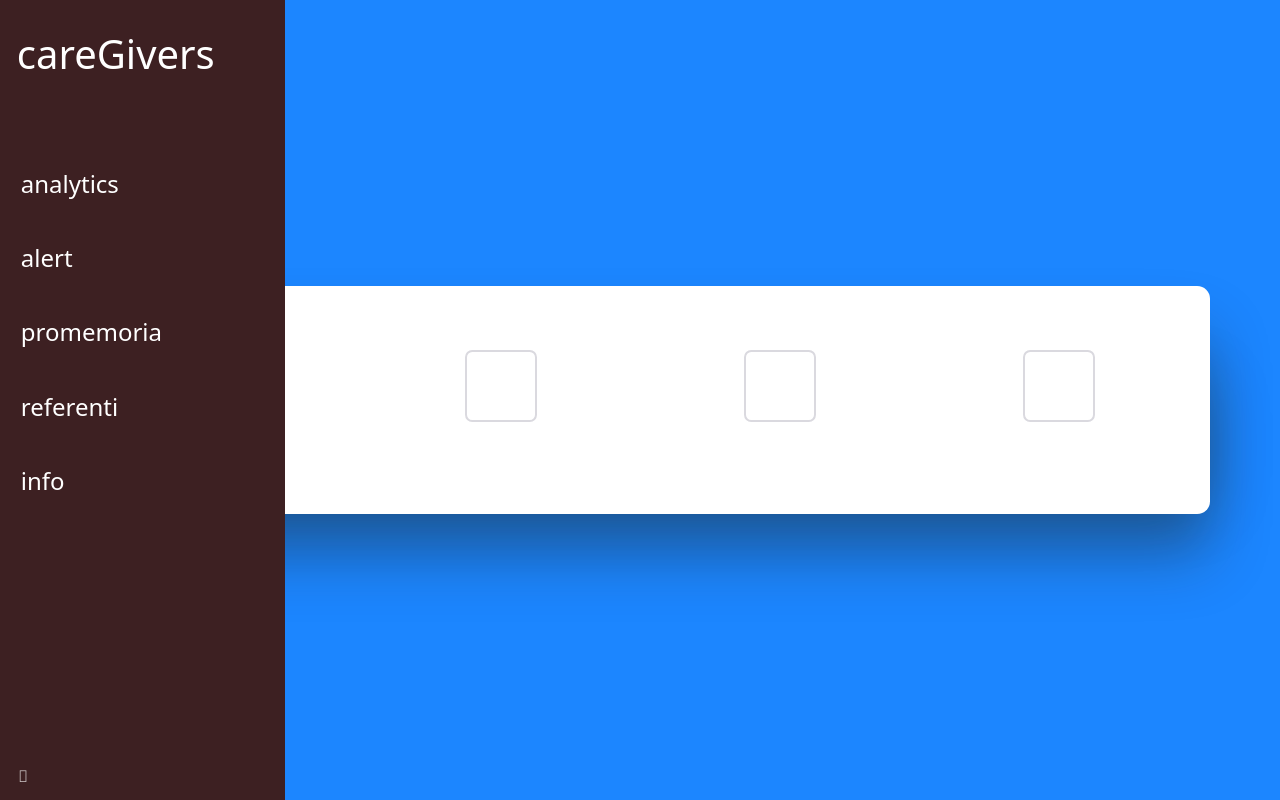
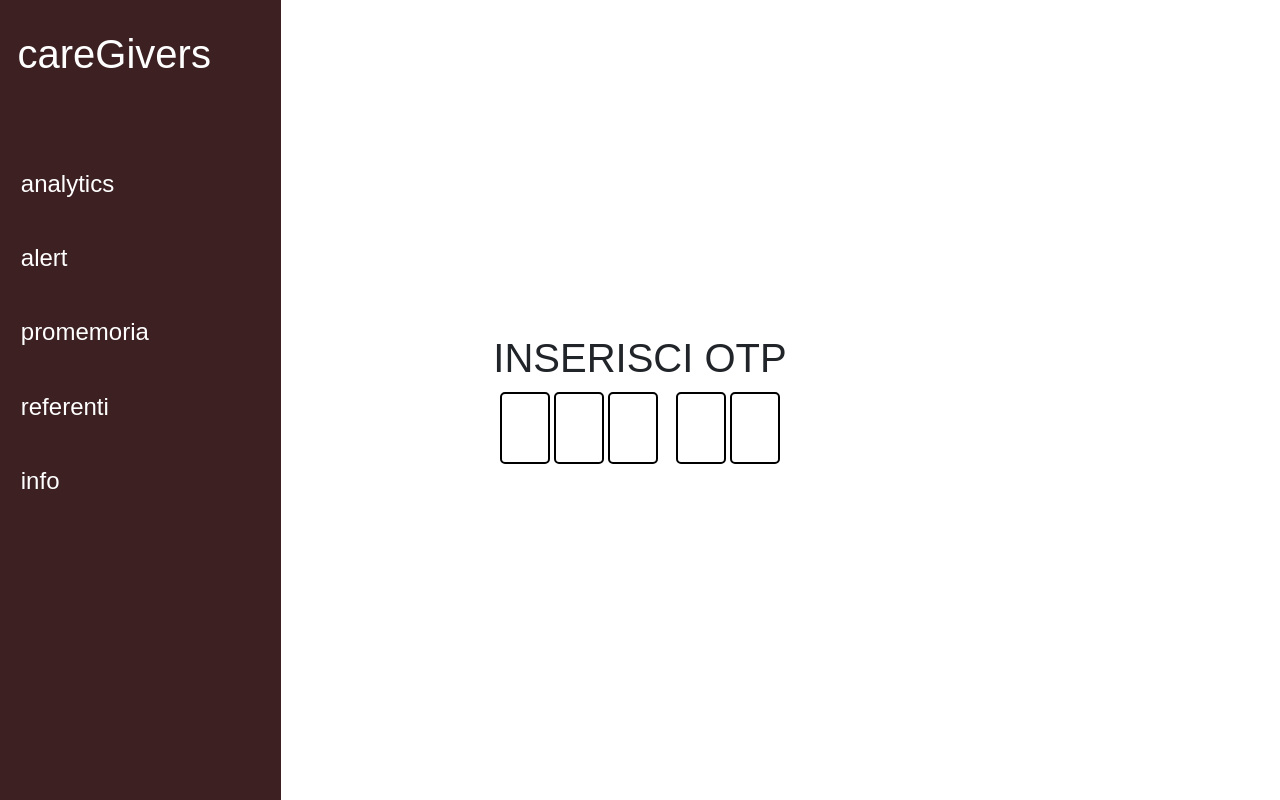
Before and after one commit to alessandroCassani/CareGivers, a Vue app in the folder vue_auth/: page /referenti in a window 1280 px wide. Built offline with nearby package versions, Linux system fonts and the light colour scheme.

Commit message:
modifica signup ed inseriemnto in nuovo db denorma

```diff
--- a/vue_auth/package.json
+++ b/vue_auth/package.json
@@ -9,6 +9,7 @@
     "server": "nodemon server"
   },
   "dependencies": {
+    "@bachdgvn/vue-otp-input": "^1.0.8",
     "@fortawesome/fontawesome-free": "^6.4.0",
     "axios": "^1.3.4",
     "bcrypt": "^5.1.0",
@@ -37,7 +38,6 @@
     "env": {
       "node": true
     },
-
     "extends": [
       "plugin:vue/vue3-essential",
       "eslint:recommended"
--- a/vue_auth/src/pages/Sign_up.vue
+++ b/vue_auth/src/pages/Sign_up.vue
@@ -34,9 +34,9 @@
         <div class="form group">
             <span class="ruolo-title" style="color: white;">ruolo:</span>
             <div class="role">
-            <input type="radio" v-model="ruolo" name="ruolo" id="paziente">
+            <input type="radio" v-model="ruolo" name="ruolo" value="paziente" id="paziente">
            <label>&nbsp;paziente&nbsp;&nbsp;&nbsp;&nbsp;&nbsp;&nbsp;&nbsp;</label>
-           <input type="radio" v-model="ruolo" name="ruolo" id="caregiver">
+           <input type="radio" v-model="ruolo" name="ruolo" value="caregiver" id="caregiver">
            <label>&nbsp;caregiver</label>
         </div>
         </div>
--- a/vue_auth/src/pages/referenti.vue
+++ b/vue_auth/src/pages/referenti.vue
@@ -2,6 +2,7 @@
 <script>
 import Side_bar from '@/components/Side_bar.vue';
 import { sidebarWidth } from '@/components/state';
+
 export default {
   name: 'referenti',
   components: {Side_bar},
@@ -13,19 +14,18 @@ export default {
 
 <template>
  <Side_bar>
-  <div :style="{ 'margin-left': sidebarWidth}"></div>
- </Side_bar>
+
+ </Side_bar><div :style="{ 'margin-left': sidebarWidth}"></div>
 
   <body>
-  <div class="container">
-    <div class="inputfield">
-      <input type="number" maxlength="1" class="input" disabled>
-      <input type="number" maxlength="1" class="input" disabled>
-      <input type="number" maxlength="1" class="input" disabled>
-      <input type="number" maxlength="1" class="input" disabled>
-    </div>
-    <button class="hide" id="submit" onclick="validateOTP()">Submit</button>
-  </div>
+  <h1>INSERISCI OTP</h1>
+ <div class="otp-bx">
+  <input type="text" maxlength="1">
+  <input type="text" maxlength="1">
+  <input type="text" maxlength="1" class="space">
+  <input type="text" maxlength="1">
+  <input type="text" maxlength="1">
+ </div>
 </body>
 
 
@@ -34,68 +34,44 @@ export default {
 
 
 <style>
-* {
+*{
+  margin: 0;
   padding: 0;
-  margin: 0;
   box-sizing: border-box;
-}
-.body,html {
-  height: 100vh;
-  background: rgb(28, 134, 255)
+  font-family: sans-serif;
 }
 
-.container {
-  width: 28em;
-  background-color: #ffffff;
-  padding: 4em 2em;
-  position: absolute;
-  transform: translate(-50%, -50%);
-  top: 50%;
-  left: 50%;
-  border-radius: 0.8em;
-  box-shadow: 0 45px 60px rgba(30, 22, 1, 0.3);
+body{
+  display: flex;
+  justify-content: center;
+  align-items: center;
+  flex-direction: column;
+  height: 100vh;
 }
 
-.inputfield {
-  width: 100%;
+.otp-bx{
   display: flex;
-  justify-content: space-around;
-}
-.input {
-  height: 3em;
-  width: 3em;
-  border: 2px solid #dad9df;
-  outline: none;
-  text-align: center;
-  font-size: 1.5em;
-  border-radius: 0.3em;
-  background-color: #ffffff;
-  outline: none;
-  /*Hide number field arrows*/
 }
 
-.input[type="number"]::-webkit-outer-spin-button,
-input[type="number"]::-webkit-inner-spin-button {
-  -webkit-appearance: none;
-  margin: 0;
+.otp-bx input{
+  width: 50px;
+  font-size: 32px;
+  padding: 10px;
+  text-align: center;
+  border-radius: 5px;
+  margin: 2px;
+  border: 2px solid;
+  font-weight: bold;
+  outline: none;
+  transition: all 0.1s;
 }
 
-.input:disabled {
-  color: #89888b;
-}
-.input:focus {
-  border: 3px solid #ffb800;
+.otp-bx.input :focus{
+  border: 2px solid #27ffa9;
+  box-shadow: 0 0 2px 2px #27ffd76a;
 }
 
-.submit {
-  background-color: #044ecf;
-  border: none;
-  outline: none;
-  font-size: 1.2em;
-  padding: 0.8em 2em;
-  color: #ffffff;
-  border-radius: 0.1em;
-  margin: 1em auto 0 auto;
-  cursor: pointer;
+.space{
+  margin-right: 1rem !important;
 }
 </style>
```
Also changed, not shown: vue_auth/models/patient_associated_caregivers.js (added, +16 -0 lines), vue_auth/server.js (+31 -2 lines), 1 other file (tests, documents, lock files or other folders).
